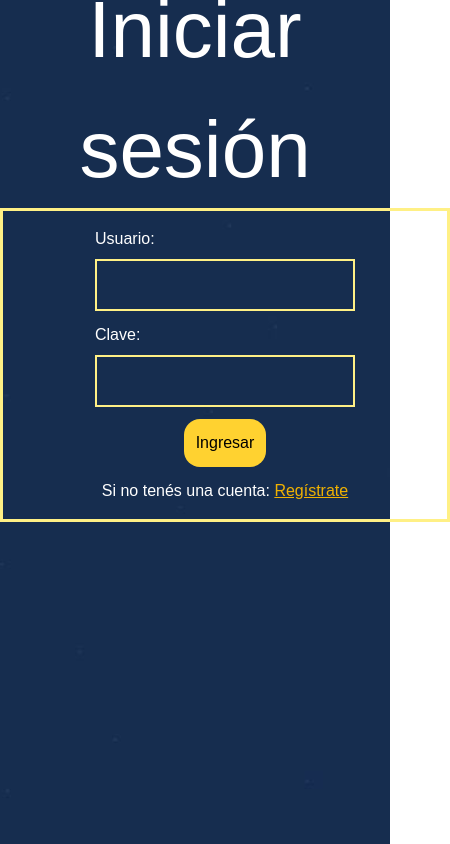
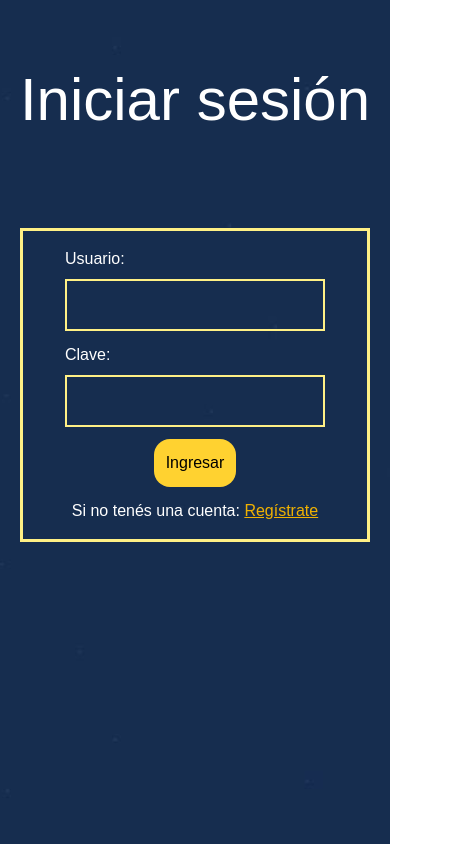
Before and after one commit to santimontironi/crud-Django-Rest-ReactJs, a React (Vite) app in the folder frontend/: page /auth in a window 390 px wide. Shown: the whole page, 450 px wide, since content can reach past the window. Built offline with nearby package versions, Linux system fonts and the light colour scheme; a web font is replaced by a local one.

Commit message:
Auth responsive

```diff
--- a/frontend/pages/Auth.jsx
+++ b/frontend/pages/Auth.jsx
@@ -38,8 +38,8 @@ export const Auth = () => {
 
   return (
     <div className="w-full min-h-screen bg-no-repeat bg-cover bg-center bg-gradient-to-b from-black/70 to-black/90 bg-blend-overlay"style={{ backgroundImage: `url(${fondoAuth})` }}>
-      <h2 className="w-full h-[180px] text-[80px] text-center flex justify-center items-center text-white">Iniciar sesión</h2>
-      <form className="text-white flex flex-col justify-center w-[450px] h-[auto] p-4 m-auto items-center mt-7 border-3 border-yellow-200 hover:shadow-[7px_8px_15px_#000]" onSubmit={handleSubmit}>
+      <h2 className="w-full md:h-[180px] lg:h-[200px] h-[200px] md:text-[80px] lg:text-[95px] text-[60px] text-center flex justify-center items-center text-white">Iniciar sesión</h2>
+      <form className="text-white flex flex-col justify-center md:w-[450px] lg:w-[450px] w-[350px] h-[auto] p-4 m-auto items-center mt-7 border-3 border-yellow-200 hover:shadow-[7px_8px_15px_#000]" onSubmit={handleSubmit}>
         <div className="mb-3 flex flex-col gap-2 items-start">
           <label htmlFor="usuario">Usuario:</label>
           <input className="text-white p-3 w-[260px] border-2 border-yellow-200" type="text" id="usuario" value={username} onChange={(e) => setUsername(e.target.value)} required/>
```
